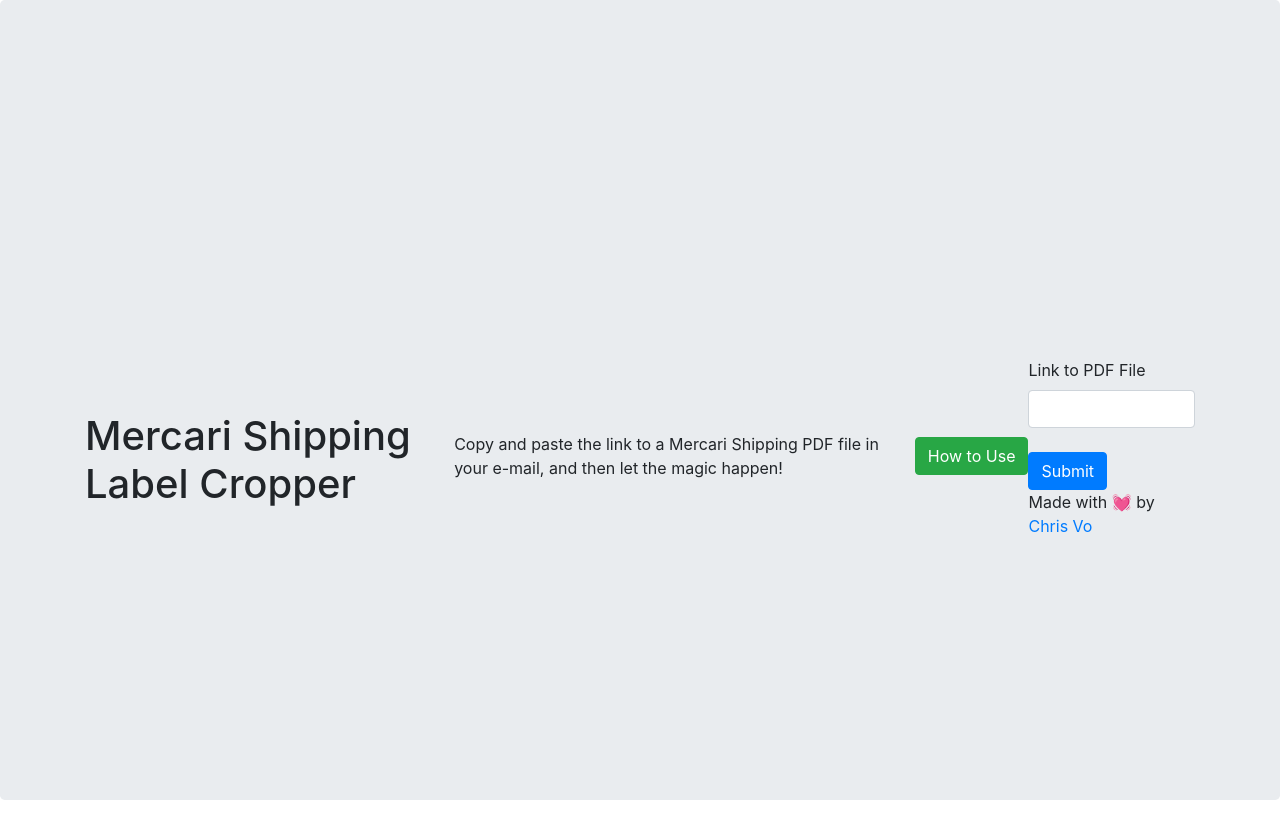
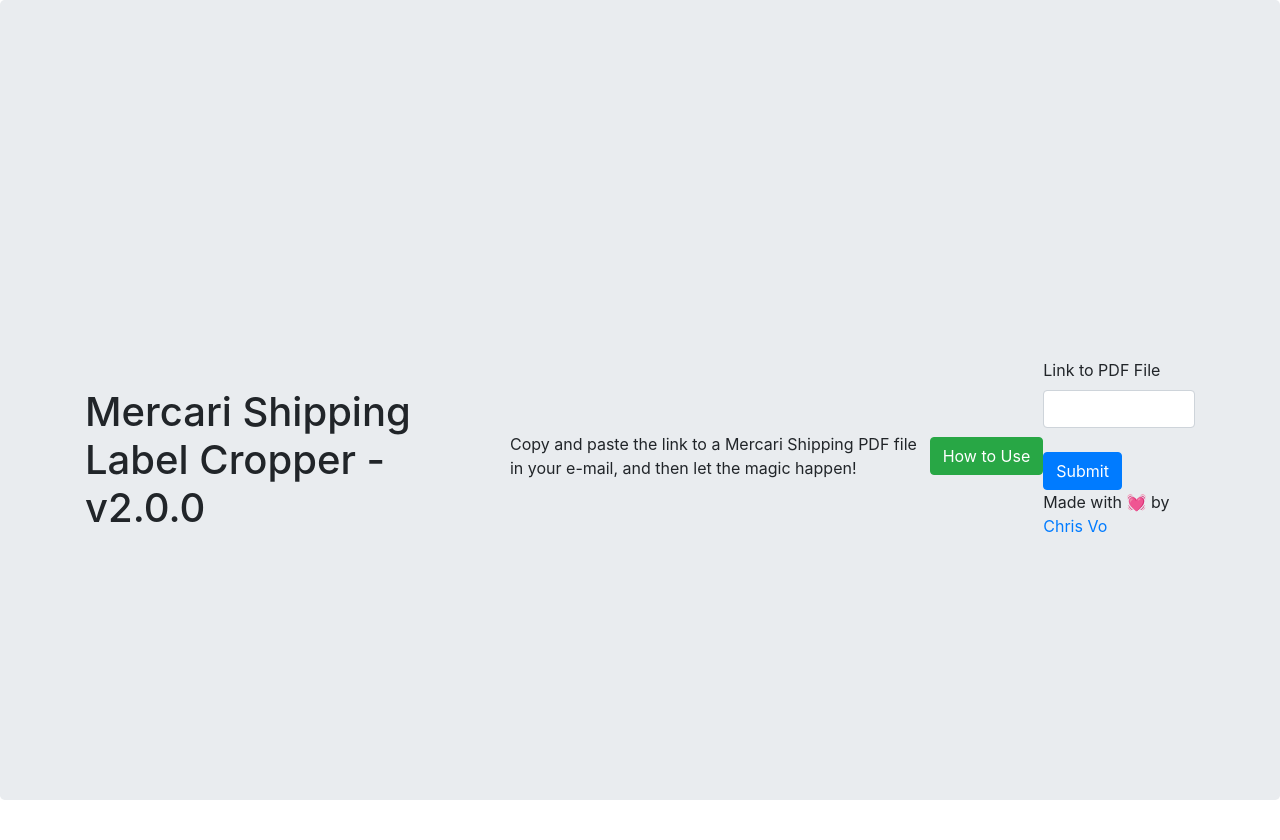
Before and after one commit to waiyanwh/shipcari, a Flask app: page / in a window 1280 px wide. Shown: the top 840 px of the page. Run offline with Flask 2, Linux system fonts and the light colour scheme; some libraries are stand-ins or nearby versions.

Commit message:
added version tag to website

```diff
--- a/templates/index.html
+++ b/templates/index.html
@@ -16,7 +16,7 @@
 
 <div class="jumbotron " style="height:100%">
     <div class="container vertical-center">
-        <h1>Mercari Shipping Label Cropper</h1>
+        <h1>Mercari Shipping Label Cropper - v2.0.0</h1>
         <p>Copy and paste the link to a Mercari Shipping PDF file in your e-mail, and then let the magic happen!</p>
         <p>
             <button class="btn btn-success" type="button" data-toggle="collapse" data-target="#collapseExample" aria-expanded="false" aria-controls="collapseExample">
```
Also changed, not shown: requirements.txt (+7 -0 lines).
